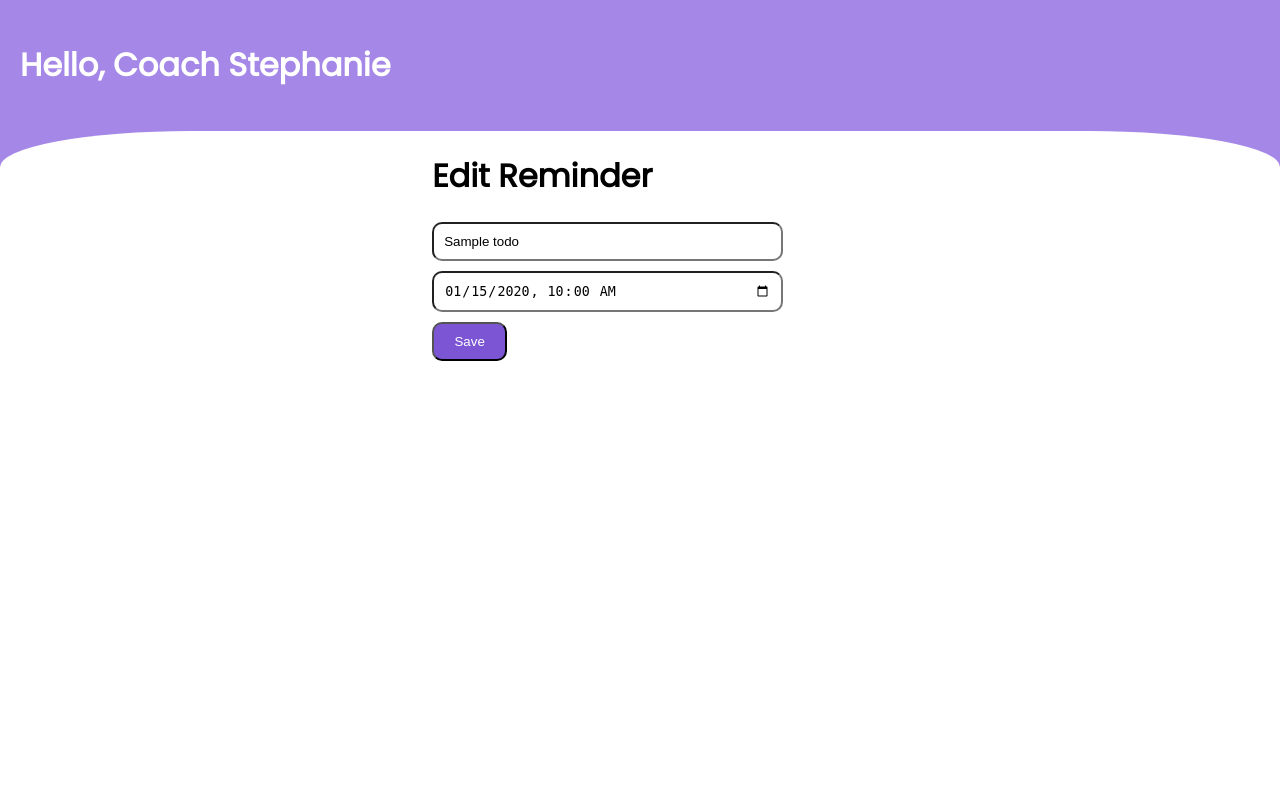
After one commit to stephburgos/flask_reminders_webapp, a Flask app: template templates/edit.html in a window 1280 px wide. The commit adds this page. Run offline with Flask 2, Linux system fonts and the light colour scheme; the template is opened without the code that fills it: most values are stand-ins (such as "Sample title", 1, 10 or a date in 2020).

Commit message:
Completed styling and edit and view all completed tasks functionality

```diff
--- a/app.py
+++ b/app.py
@@ -52,22 +52,45 @@ def edit(action, id):
         curs.execute("UPDATE todos SET status=(?) WHERE rowid=(?)", ('done',id))
         if(scheduler.get_job(str_id)):
             scheduler.remove_job(str_id)
+    elif action == 'edit':
+        if request.method == 'GET':
+            rows = curs.execute("SELECT rowid, todo, deadline FROM todos WHERE rowid=(?)", (id,))
+            #curs.execute("SELECT rowid, todo, deadline from todos WHERE status=(?) ORDER BY deadline ASC", ("pending",))
+            todo = {}
+            for row in rows:
+                todo = {'id': row[0], 'todo': row[1], 'deadline':row[2]}
+            return render_template('edit.html', todo=todo )
+        else:
+            #get posted form data using names assigned in HTML
+            todo = request.form['reminder']
+            deadline = request.form['time']
+            curs.execute("UPDATE todos SET todo=(?), deadline=(?) WHERE rowid=(?)", (todo, deadline, id))
+            if(scheduler.get_job(str_id)):
+                scheduler.remove_job(str_id)
+        if(scheduler.get_job(str_id)):
+            scheduler.remove_job(str_id)
+            scheduler.add_job(id=str_id, func=give_reminder, trigger='date', run_date=deadline, args=[todo])
     conn.commit()
     conn.close()
     return redirect(url_for('index'))
 
-@app.route('/all')
-def all():
-    todos = get_all_todos(curs, 'all')
-    return render_template('index.html', to_dos = todos)
+@app.route('/completed')
+def completed():
+     #connect to database
+    conn = sqlite3.connect('./static/data/toDos.db')
+    curs = conn.cursor()
+    todos = get_all_todos(curs, 'done')
+    return render_template('all.html', todos = todos)
 
 def get_all_todos(curs, status):
     todos = []
     rows = ''
     if status == 'all':
         rows = curs.execute("SELECT rowid, todo, deadline from todos ORDER BY deadline ASC")
-    else:
+    elif status == 'pending':
         rows = curs.execute("SELECT rowid, todo, deadline from todos WHERE status=(?) ORDER BY deadline ASC", ("pending",))
+    elif status == 'done':
+        rows = curs.execute("SELECT rowid, todo, deadline from todos WHERE status=(?) ORDER BY deadline ASC", ("done",))
     for row in rows:
         todo = {'id': row[0], 'todo': row[1], 'deadline':row[2]}
         todos.append(todo)
--- /dev/null
+++ b/templates/edit.html
@@ -0,0 +1,129 @@
+<!DOCTYPE html>
+<html lang="en">
+<head>
+    <meta charset="UTF-8">
+    <meta name="viewport" content="width=device-width, initial-scale=1.0">
+    <title>Edit Reminder</title>
+    <link href="https://fonts.googleapis.com/css2?family=Poppins&display=swap" rel="stylesheet">
+    <style>
+        html,
+        body {
+            height: 100%;
+            width: 100%;
+            margin: 0px;
+            padding: 0px;
+            overflow-x: hidden;
+            font-family: 'Poppins', sans-serif;
+        }
+
+        .main {
+            height: 100%;
+            display: flex;
+            flex-direction: column;
+            align-items: center;
+
+        }
+
+        .greetings {
+            width: 100%;
+            color: white;
+            display: flex;
+            flex-direction: row;
+            padding: 20px;
+            padding-bottom: 30px;
+            padding-bottom: 70px;
+            background-color:#a487e7;
+        }
+
+        .hello {
+            width: 75%;
+            overflow-wrap: normal;
+            margin-left: 20px;
+        }
+
+        .count {
+            margin-right: 20px;
+        }
+
+        .greetings p {
+            background-color: white;
+            color: black;
+            border-radius: 15px;
+            padding: 10px;
+            text-align: center;
+        }
+
+        .reminder {
+            width: 100%;
+            display: flex;
+            flex-direction: column;
+            align-items: center;
+            justify-content: center;
+            text-align: center;
+            background-color: #7b55d3;
+            border-radius: 20%;
+            padding: 20px;
+            padding-bottom: 150px;
+            position: relative;
+            top: -60px;
+            color: white;
+        }
+
+        a {
+            color: #7b55d3;
+            cursor: pointer;
+        }
+
+        input {
+            border-radius: 10px;
+            width: 75%;
+            padding: 10px;
+            margin-bottom: 10px;
+        }
+
+        input[type="submit"] {
+            border-radius: 10px;
+            padding: 10px;
+            width: 75px;
+            background-color: #7b55d3;
+            color: white;
+        }
+
+        .upcoming {
+            border-radius: 15%;
+            position: relative;
+            top: -50px;
+            background-color: white;
+            display: flex;
+            flex-direction: row;
+            justify-content: center;
+            width: 100%;
+        }
+
+        .edit {
+            margin-left: 20px;
+        }
+
+
+    </style>
+</head>
+<body>
+    <div class="main">
+        <div class="greetings">
+            <div class="hello">
+                <h1>Hello, Coach Stephanie</h1>
+            </div>
+
+        </div>
+        <div class="upcoming">
+            <div class="edit">
+                <h1>Edit Reminder</h1>
+                <form action="{{ '/reminder/edit/%s'%todo.id }}" method="post">
+                    <input required type="text" name="reminder" placeholder="Reminder" value="{{todo['todo']}}">
+                    <input required type="datetime-local" name="time" value="{{todo['deadline']}}">
+                    <br><input type="submit" value="Save" />
+                </form>
+            </div>
+        </div>
+</body>
+</html>
```
Also changed, not shown: templates/all.html (added, +173 -0 lines), templates/index.html (+108 -20 lines), static/data/toDos.db.
